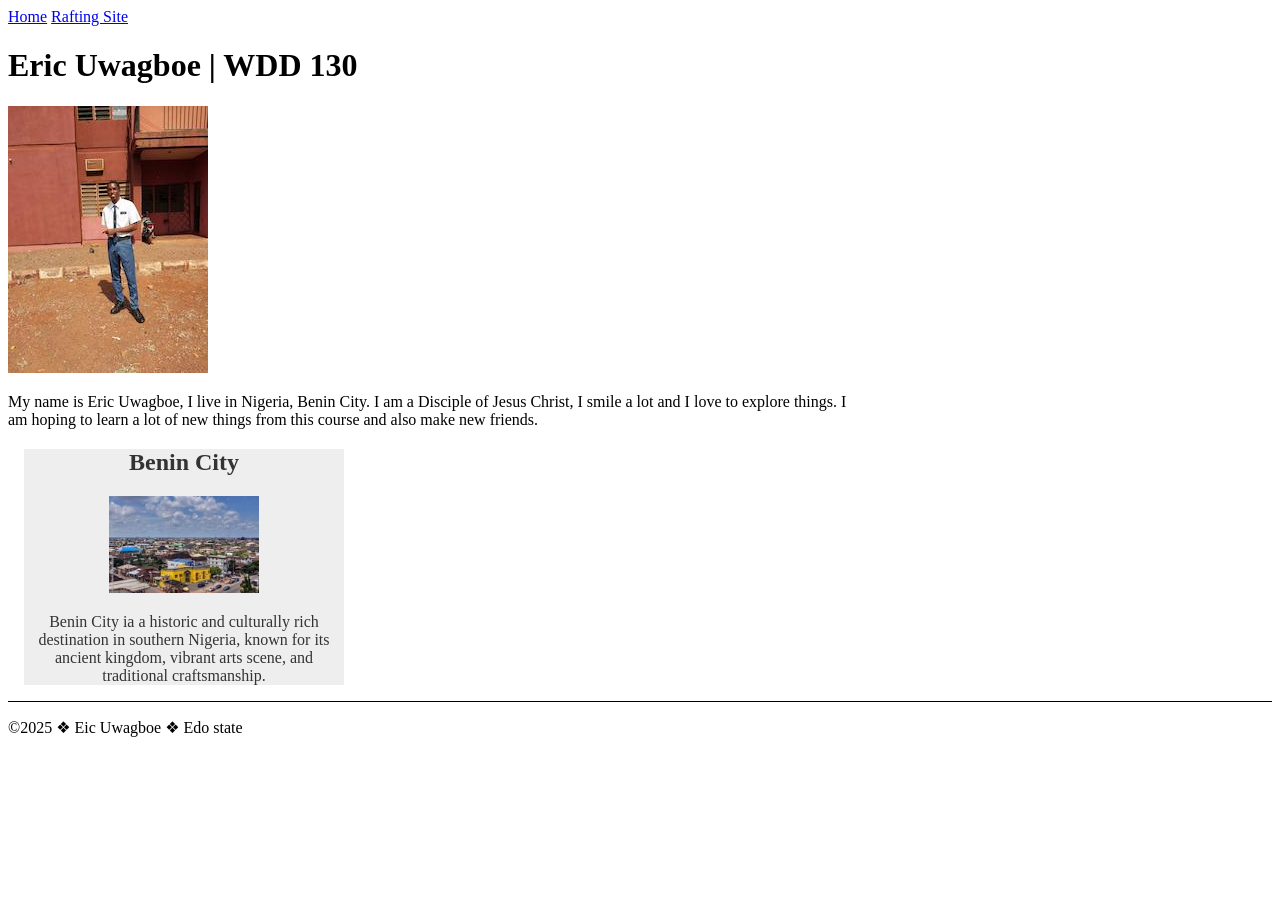
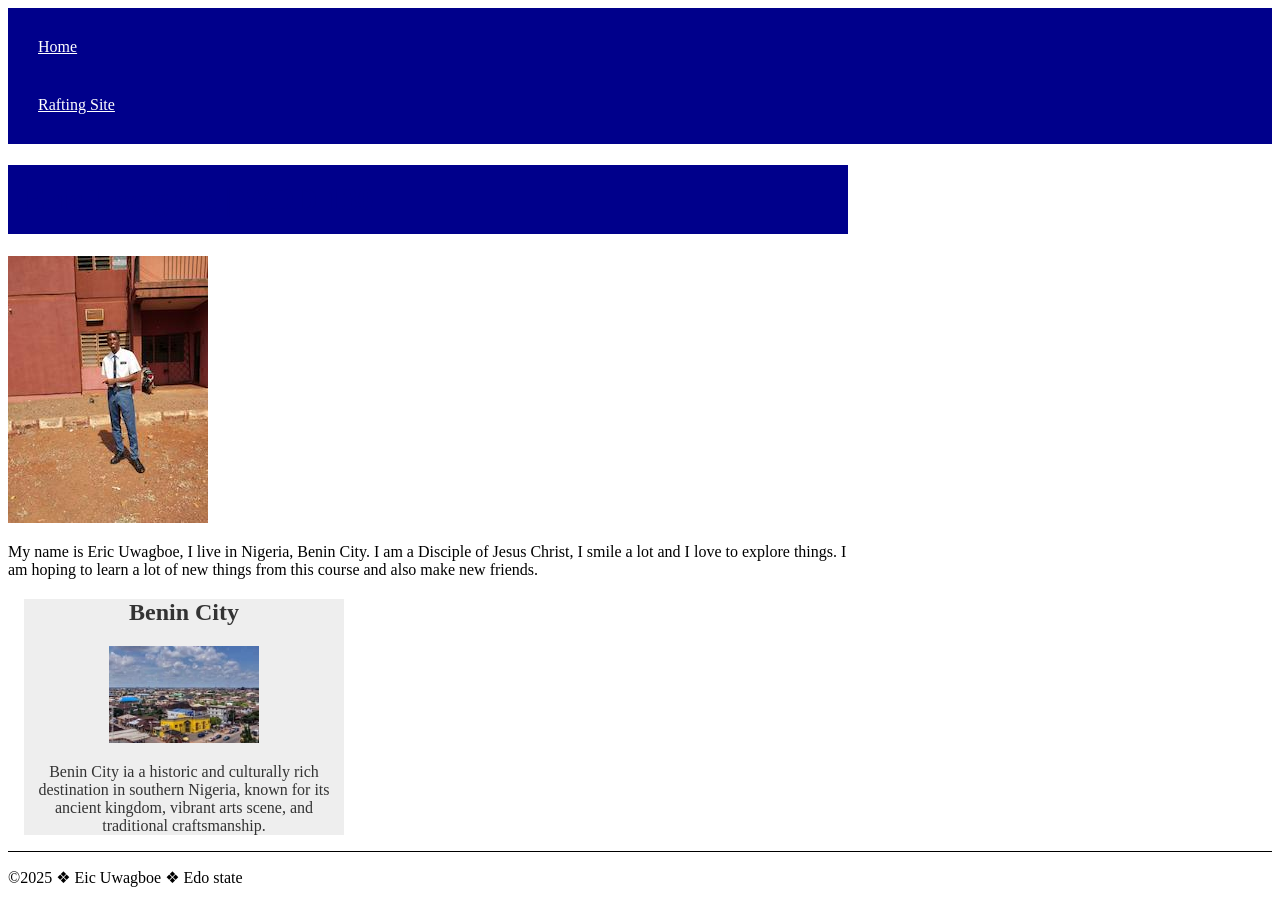
Before and after one commit to Ericuwagboe15/wdd130, a plain HTML site: page index.html in a window 1280 px wide. Before the commit the page ends 800 px from the top, so only its background shows below. Drawn offline with Linux system fonts and the light colour scheme.

Commit message:
Update styles.css

```diff
--- a/styles/styles.css
+++ b/styles/styles.css
@@ -1,3 +1,23 @@
+h1{
+  background-color: darkblue;
+  color: white;
+  padding: 16px;
+  text-algin: center;
+}
+nav{
+  background-color: darkblue;
+  padding: 10px;
+}
+nav a {
+  color: white;
+  display: block;
+  padding: 20px;
+}
+
+h1{
+  color: darkblue;
+}
+
 main{
   max-width: 840px;
 }
```
